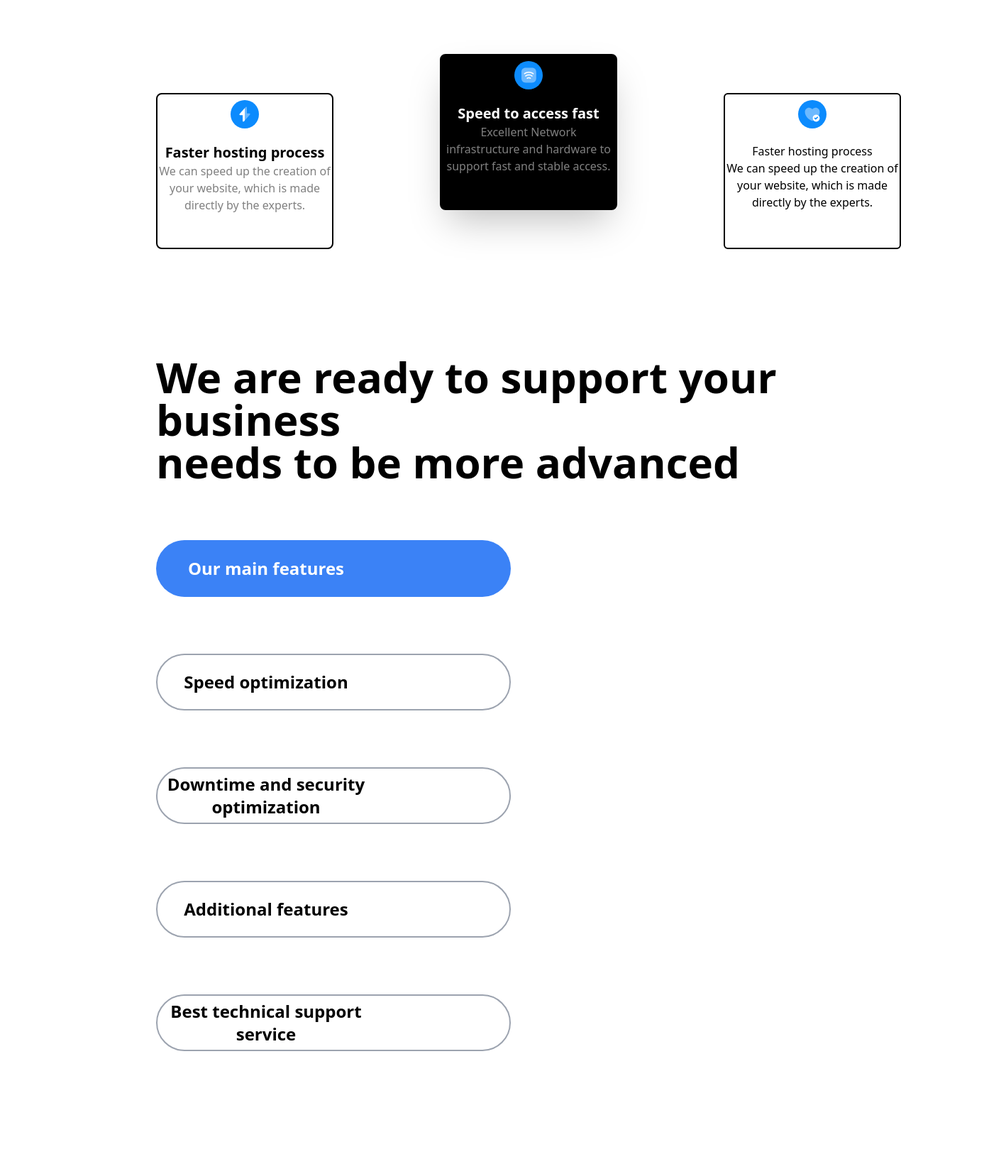
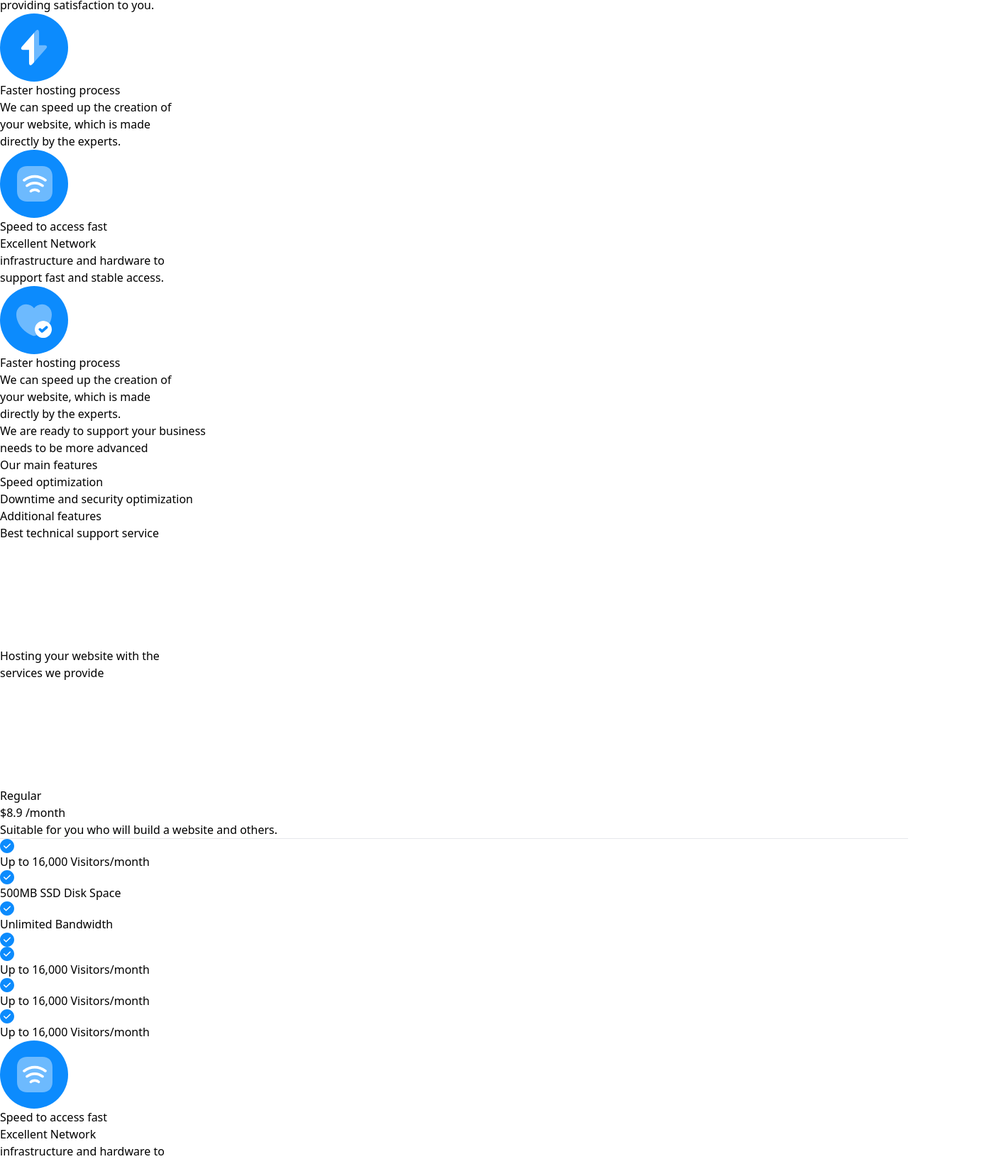
Before and after one commit to rahul2271/Hosting-Landing-page-, a plain HTML site: page index.html in a window 1280 px wide. Shown: the part 1160-2800 px from the top of the page at 71% size, 1418 px wide, since content can reach past the window. Drawn offline with nearby package versions, Linux system fonts and the light colour scheme.

Commit message:
html css

```diff
--- a/index.html
+++ b/index.html
@@ -13,12 +13,12 @@
 </head>
 <body>
      <!-- nav bar P1 -->
-    <nav class="bg-black">
-        <div class="pt-5 pl-[75px]">
+    <nav>
+        <div>
             <img src="/Project-2 Hosting Site/assets/Logo.svg " alt="">
         </div>
         <div>
-            <ul class="text-[#808080] font-sans flex justify-center gap-8 relative bottom-5">
+            <ul>
                 <li class="">Hosting</li>
                 <li class="">Domain</li>
                 <li class="">Features</li>
@@ -27,90 +27,114 @@
             </ul>
         </div>
         <div>
-            <button class="bg-blue-500 text-xs rounded-full w-[100px] h-[35px] text-white font-bold absolute top-6 right-8">Login</button>
+            <button>Login</button>
         </div>
     </nav>
     <!-- Left side -->
-    <div class="bg-black text-white ">
-        <div class="pt-[50px] pl-[75px]">
-            <p class="text-8xl break-normal">The best and <br> <span class=" break-normal text-blue-500 italic">cheapest </span>hosting <br> for your website</p>
-            <p class="text-[#808080] pt-[25px]  text-xl">Hosting your site here is easy, access is fast, server <br> security is very well mainteined, and of course <br> supported by reliable servers.</p>
-            <div class="bg-black">
-            <button class="bg-blue-500 rounded-full w-[150px] h-[50px] relative top-10">Get Started</button>
-            <button class="bg-transparent border-2 ml-7 border-white rounded-full w-[150px] h-[50px] relative top-10">Try Start Free</button>
+    <div>
+        <div>
+            <p>The best and <br> <span>cheapest </span>hosting <br> for your website</p>
+            <p>Hosting your site here is easy, access is fast, server <br> security is very well mainteined, and of course <br> supported by reliable servers.</p>
+            <div>
+            <button>Get Started</button>
+            <button>Try Start Free</button>
         </div>
     </div>
     <!-- Right side -->
     <div>
-        <img class=" absolute top-[135px] right-8"src="/Project-2 Hosting Site/assets/Illustrations/Group 238502.svg" alt="dsds">
+        <img src="/Project-2 Hosting Site/assets/Illustrations/Group 238502.svg" alt="dsds">
     </div>
     <!-- 2nd nav -->
-    <nav class="bg-[#3B3B3B] flex mt-[125px] pt-7 pb-10 justify-around">
+    <nav>
         <img src="/Project-2 Hosting Site/assets/Logo-light.svg" alt=""><img src="/Project-2 Hosting Site/assets/Logo-light.svg" alt=""><img src="/Project-2 Hosting Site/assets/Logo-light.svg" alt=""><img src="/Project-2 Hosting Site/assets/Logo-light.svg" alt="">
     </nav>
-    <div class="bg-white">
+    <div>
         <ul>
-            <li class="text-black font-sans font-bold text-6xl text-center pt-[150px]">The best service especially for you</li>
-            <li class="text-[#808080] text-center font-medium pt-8 text-2xl">We will serve you as best we can with aim of <br> providing satisfaction to you.</li>
+            <li>The best service especially for you</li>
+            <li>We will serve you as best we can with aim of <br> providing satisfaction to you.</li>
 
         </ul>
         <!-- <div class="ml-20 pt-5"> -->
-        <div class="flex">
-            <div class="text-black ml-[220px] w-[250px] h-[220px] text-center border-2 border-black mt-[155px] rounded-lg">
-                <img class="h-12 w-12 pt-2 ml-[99px]"src="/Project-2 Hosting Site/assets/Icons/fast.svg" alt="">
-                <p class="pt-5 font-bold text-xl ">Faster hosting process</p>
-                <p class="text-[#808080]">We can speed up the creation of <br> your website, which is made <br> directly by the experts.</p>
+        <div>
+            <div>
+                <img src="/Project-2 Hosting Site/assets/Icons/fast.svg" alt="">
+                <p>Faster hosting process</p>
+                <p>We can speed up the creation of <br> your website, which is made <br> directly by the experts.</p>
             </div>
-            <div class="text-white bg-black ml-[150px] w-[250px] h-[220px] text-center border-2 border-black mt-[100px] rounded-lg shadow-2xl">
-                <img class="h-12 w-12 pt-2 ml-[99px]"src="/Project-2 Hosting Site/assets/Icons/signal.svg" alt="">
-                <p class="pt-5 text-center font-bold text-xl">Speed to access fast</p>
-                <p class="text-[#808080]">Excellent Network <br> infrastructure and hardware to <br> support fast and stable access.</p>
+            <div>
+                <img src="/Project-2 Hosting Site/assets/Icons/signal.svg" alt="">
+                <p>Speed to access fast</p>
+                <p>Excellent Network <br> infrastructure and hardware to <br> support fast and stable access.</p>
             </div>
-            <div class="text-black ml-[150px] w-[250px] h-[220px] text-center border-2 border-black mt-[155px] rounded-md">
-                <img class="h-12 w-12 pt-2 ml-[99px]"src="/Project-2 Hosting Site/assets/Icons/heart.svg" alt="">
-                <p class="pt-5 text-center">Faster hosting process</p>
+            <div>
+                <img src="/Project-2 Hosting Site/assets/Icons/heart.svg" alt="">
+                <p>Faster hosting process</p>
                 <p>We can speed up the creation of <br> your website, which is made <br> directly by the experts.</p>
             </div>
         </div>
         <div>
-            <p class="text-black text-6xl mt-[150px] ml-[220px] font-bold">We are ready to support your business <br> needs to be more advanced</p>
+            <p>We are ready to support your business <br> needs to be more advanced</p>
         </div>
         <!-- <div class="bg-white"> -->
-            <div class="rounded-md">
-                <button class="bg-blue-500 font-sans h-20 w-[500px] rounded-full text-2xl relative pr-[190px] ml-[220px] mt-[80px] font-bold">Our main features</button> <br>
-                <button class="text-black bg-white font-sans h-20 w-[500px] rounded-full text-2xl relative pr-[190px] ml-[220px] mt-[80px] font-bold border-2 border-gray-400">Speed optimization</button> <br>
-                <button class="text-black bg-white font-sans h-20 w-[500px] rounded-full text-2xl relative pr-[190px] ml-[220px] mt-[80px] font-bold border-2 border-gray-400">Downtime and security optimization</button> <br>
-                <BUtton class="text-black bg-white font-sans h-20 w-[500px] rounded-full text-2xl relative pr-[190px] ml-[220px] mt-[80px] font-bold border-2 border-gray-400">Additional features</BUtton> <br>
-                <BUtton class="text-black bg-white font-sans h-20 w-[500px] rounded-full text-2xl relative pr-[190px] ml-[220px] mt-[80px] font-bold border-2 border-gray-400">Best technical support service</BUtton> <br>
+            <div>
+                <button>Our main features</button> <br>
+                <button>Speed optimization</button> <br>
+                <button>Downtime and security optimization</button> <br>
+                <BUtton>Additional features</BUtton> <br>
+                <BUtton>Best technical support service</BUtton> <br>
             </div>
         <!-- </div> -->
         <!-- page 4 -->
-        <div class="bg-black">
-            <div class="flex mt-[170px]">
-                <img class="pl-[90px] pt-[160px] relative" src="/Project-2 Hosting Site/assets/Icons/arrow-left.svg" alt="">
-                <p class="pt-[100px] pl-[300px] absolute text-7xl text-center">Hosting your website with the <br> services we provide</p>
-                <img class="pl-[1200px] pt-[150px] relative" src="/Project-2 Hosting Site/assets/Icons/arrow-right.svg" alt="">
+        <div>
+            <div>
+                <img src="/Project-2 Hosting Site/assets/Icons/arrow-left.svg" alt="">
+                <p>Hosting your website with the <br> services we provide</p>
+                <img src="/Project-2 Hosting Site/assets/Icons/arrow-right.svg" alt="">
             </div>
         </div>
-        <div class="flex">
-            <div class="text-black ml-[220px] w-[250px] h-[520px] text-center border-2 border-black mt-[155px] rounded-lg">
+        <div>
+            <div>
                 <p>Regular</p>
-                <p class="pt-5 font-bold text-xl ">$8.9 <span>/month</span></p>
-                <p class="text-[#808080]">Suitable for you who will build a website and others.</p>
-                <hr class="h-px my-8 bg-gray-200 border-0 dark:bg-gray-700">
+                <p>$8.9 <span>/month</span></p>
+                <p>Suitable for you who will build a website and others.</p>
+                <hr>
+                <div>
+                    <img src="/Project-2 Hosting Site/assets/Icons/blue-tick.svg" alt="">
+                    <p>Up to 16,000 Visitors/month</p>
+                </div>
+                <div>
+                    <img src="/Project-2 Hosting Site/assets/Icons/blue-tick.svg" alt="">
+                    <p>500MB SSD Disk Space</p>
+                </div>
+                <div>
+                    <img src="/Project-2 Hosting Site/assets/Icons/blue-tick.svg" alt="">
+                    <p>Unlimited Bandwidth</p>
+                </div>
+                <div>
+                    <img src="/Project-2 Hosting Site/assets/Icons/blue-tick.svg" alt="">
+                    <p></p>
+                </div>
+                <div>
+                    <img src="/Project-2 Hosting Site/assets/Icons/blue-tick.svg" alt="">
+                    <p>Up to 16,000 Visitors/month</p>
+                </div>
+                <div>
+                    <img src="/Project-2 Hosting Site/assets/Icons/blue-tick.svg" alt="">
+                    <p>Up to 16,000 Visitors/month</p>
+                </div>
                 <div>
                     <img src="/Project-2 Hosting Site/assets/Icons/blue-tick.svg" alt="">
                     <p>Up to 16,000 Visitors/month</p>
                 </div>
             </div>
-            <div class="text-white bg-black ml-[150px] w-[250px] h-[220px] text-center border-2 border-black mt-[100px] rounded-lg shadow-2xl">
-                <img class="h-12 w-12 pt-2 ml-[99px]"src="/Project-2 Hosting Site/assets/Icons/signal.svg" alt="">
-                <p class="pt-5 text-center font-bold text-xl">Speed to access fast</p>
-                <p class="text-[#808080]">Excellent Network <br> infrastructure and hardware to <br> support fast and stable access.</p>
+            <div></div>
+                <img src="/Project-2 Hosting Site/assets/Icons/signal.svg" alt="">
+                <p>Speed to access fast</p>
+                <p>Excellent Network <br> infrastructure and hardware to <br> support fast and stable access.</p>
             </div>
-            <div class="text-black ml-[150px] w-[250px] h-[220px] text-center border-2 border-black mt-[155px] rounded-md">
-                <img class="h-12 w-12 pt-2 ml-[99px]"src="/Project-2 Hosting Site/assets/Icons/heart.svg" alt="">
-                <p class="pt-5 text-center">Faster hosting process</p>
+            <div>
+                <img src="/Project-2 Hosting Site/assets/Icons/heart.svg" alt="">
+                <p>Faster hosting process</p>
                 <p>We can speed up the creation of <br> your website, which is made <br> directly by the experts.</p>
             </div>
         </div>
```
